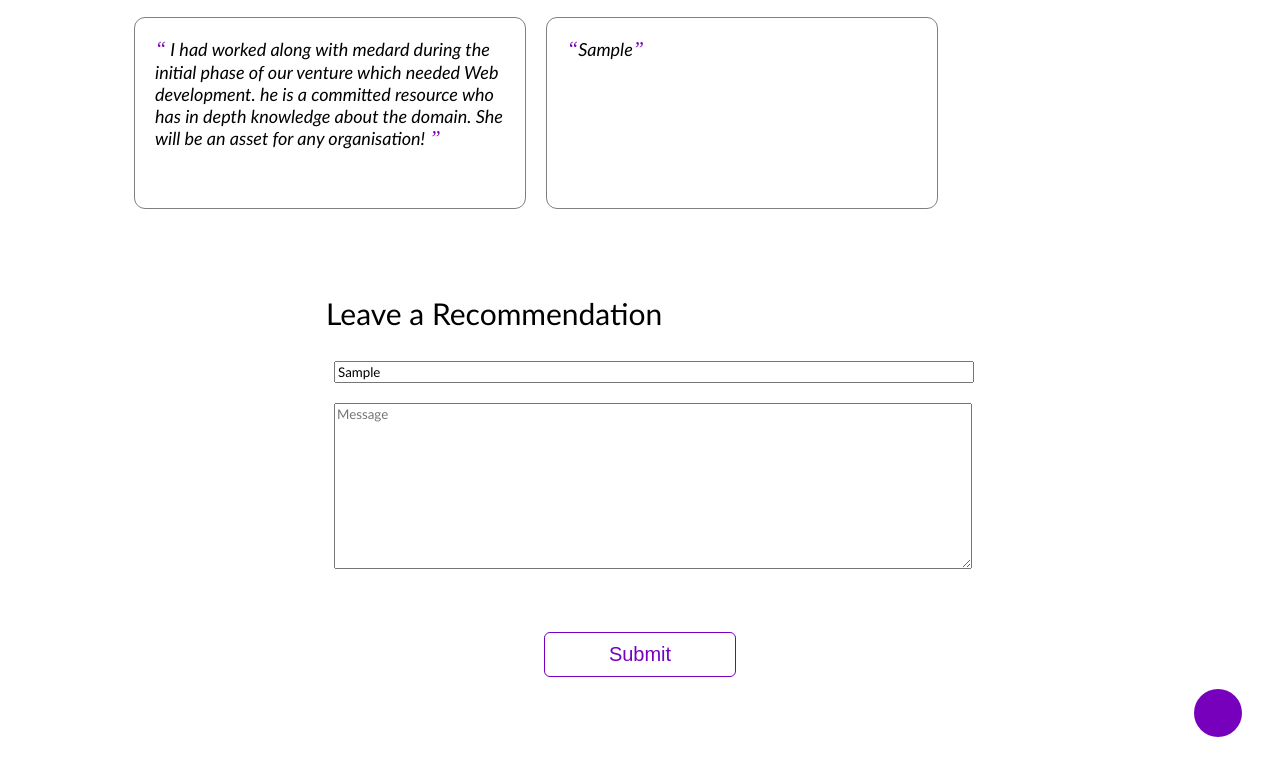
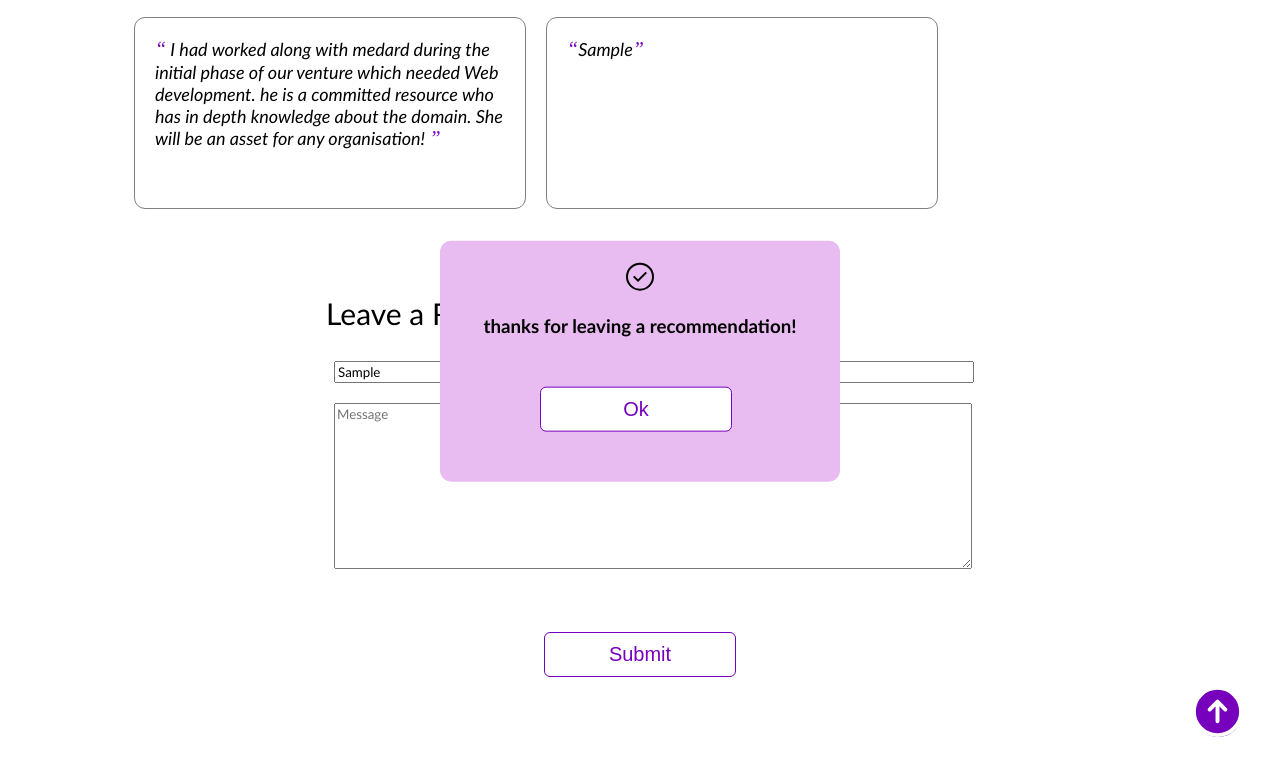
Before and after one commit to Medard-outis/my_new_portofolio, a plain HTML site: page index.html in a window 1280 px wide. Both pictures are taken after typing "Sample", "Sample" into the empty fields and a click on the button "Submit". Shown: the part 1755-2516 px from the top of the page. Drawn offline with Linux system fonts and the light colour scheme.

Commit message:
call the function showpopup

```diff
--- a/index.html
+++ b/index.html
@@ -171,12 +171,15 @@
     <div class="iconbutton">
       <a href="#home">
         <!--Add the code here for the logo to appear and the icon to be actionable-->
+        <svg xmlns="http://www.w3.org/2000/svg" fill="none" viewBox="0 0 24 24" stroke-width="1.5" stroke="white" width="63px">
+        <path stroke-linecap="round" stroke-linejoin="round" d="M15 11.25l-3-3m0 0l-3 3m3-3v7.5M21 12a9 9 0 11-18 0 9 9 0 0118 0z" />
+        </svg>
       </a>
     </div>
 
     <div class="popup" id="popup" class="flex_center">
       <img src="html_finalprojimages/checkmark--outline.svg"/>
-      <h3><!-- Add appropriate text here--></h3>
+      <h3><!-- Add appropriate text here--> thanks for leaving a recommendation!</h3>
       <button onclick="showPopup(false)">Ok</button>
     </div>
   </body>
--- a/script.js
+++ b/script.js
@@ -16,6 +16,8 @@ function addRecommendation() {
     // Reset the value of the textarea
     recommendation.value = "";
   }
+
+  showPopup(true);
 }
 
 function showPopup(bool) {
```
